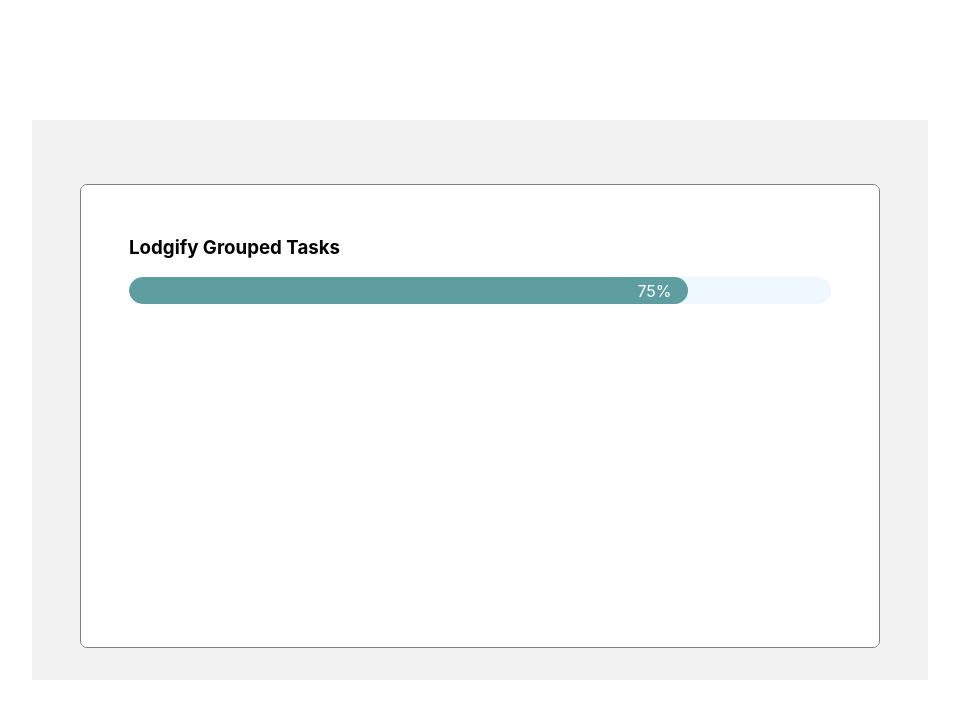
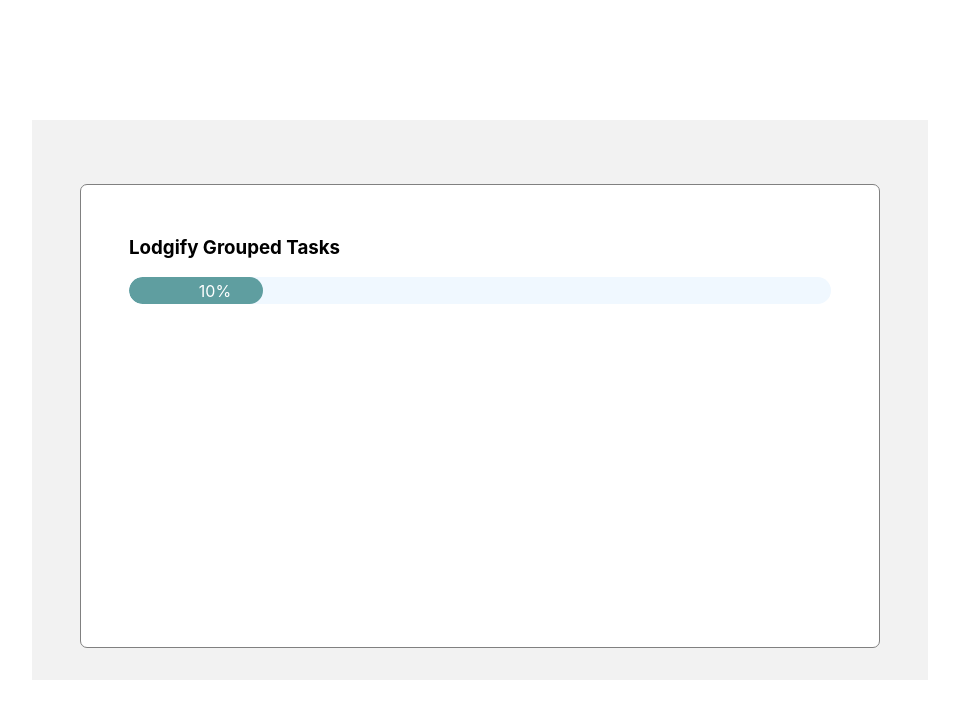
Before and after one commit to wtartanus/lodgify-widget, a React (Create React App) app: page / in a window 1280 px wide. Shown: the top 718 px of the page, without its empty margins (160-1119 px from the left). Built offline with nearby package versions, Linux system fonts and the light colour scheme.

Commit message:
Change progress bar colors base on the %

```diff
--- a/src/components/progress-bar/ProgressBar.styles.tsx
+++ b/src/components/progress-bar/ProgressBar.styles.tsx
@@ -14,12 +14,12 @@
   }>`
   height: 100%;
   width: ${props => props.$progress}%;
-  background-color: cadetblue;
+  background-color: ${ props => props.$progress === 0 ? 'transparent' : 'cadetblue'};
   border-radius: ${BORDER_RADIUS};
   transition: width 0.3s ease-in-out;
   display: flex;
   justify-content: flex-end;
   align-items: center;
-  color: white;
-  padding: .2rem 1rem;
+  color: ${ props => props.$progress === 0 ? 'gray' : 'white'};
+  padding: .2rem 2rem;
 `;
--- a/src/components/progress-bar/ProgressBar.tsx
+++ b/src/components/progress-bar/ProgressBar.tsx
@@ -9,7 +9,9 @@
 export const ProgressBar = ({ progress }: Props) => {
     return (
       <Container>
-        <Progress $progress={progress} data-testid="progress-bar">{progress}%</Progress>
+        <Progress $progress={progress} data-testid="progress-bar">
+            {progress}%
+        </Progress>
       </Container>
     );
 };
--- a/src/components/widget/Widget.tsx
+++ b/src/components/widget/Widget.tsx
@@ -6,7 +6,7 @@
     <Container>
         <Header>
             <h3>Lodgify Grouped Tasks</h3>
-            <ProgressBar progress={75} />
+            <ProgressBar progress={10} />
         </Header>
     </Container>
   );
```
Also changed, not shown: 1 other file (tests, documents, lock files or other folders).
